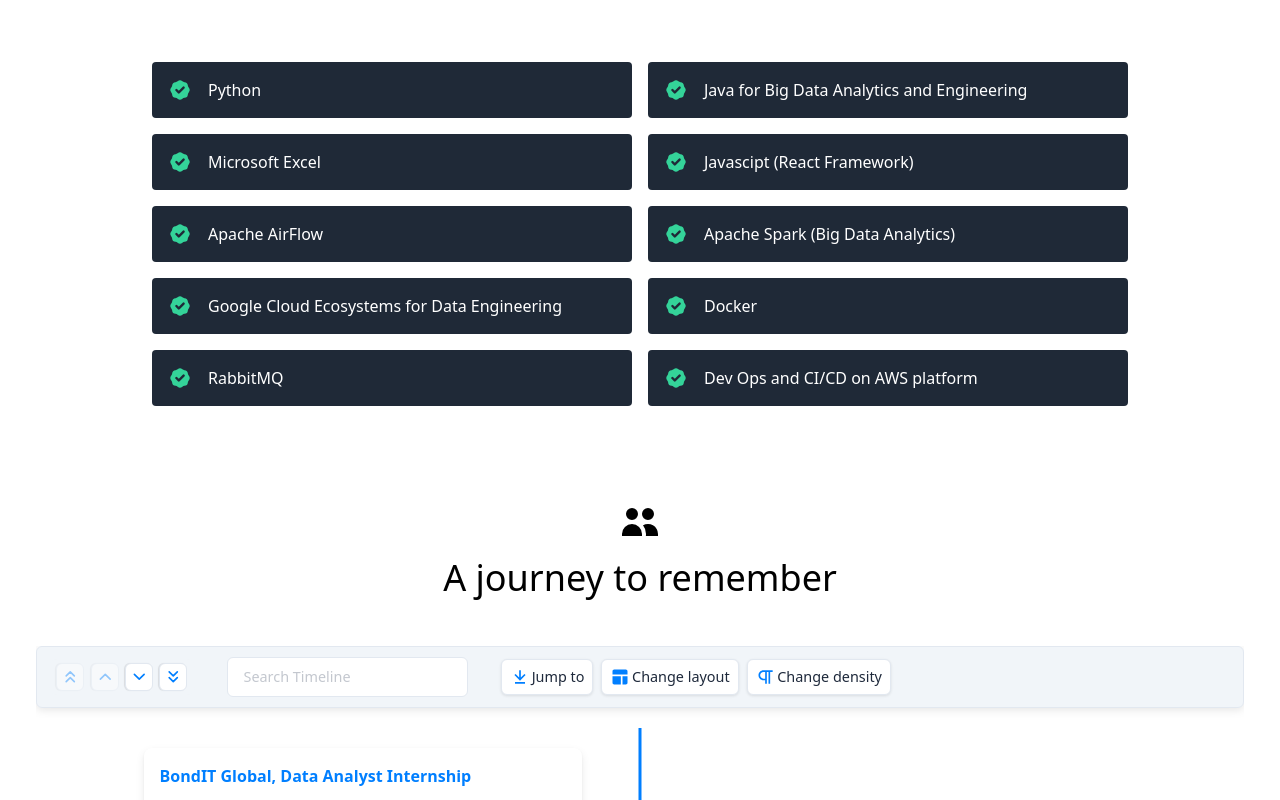
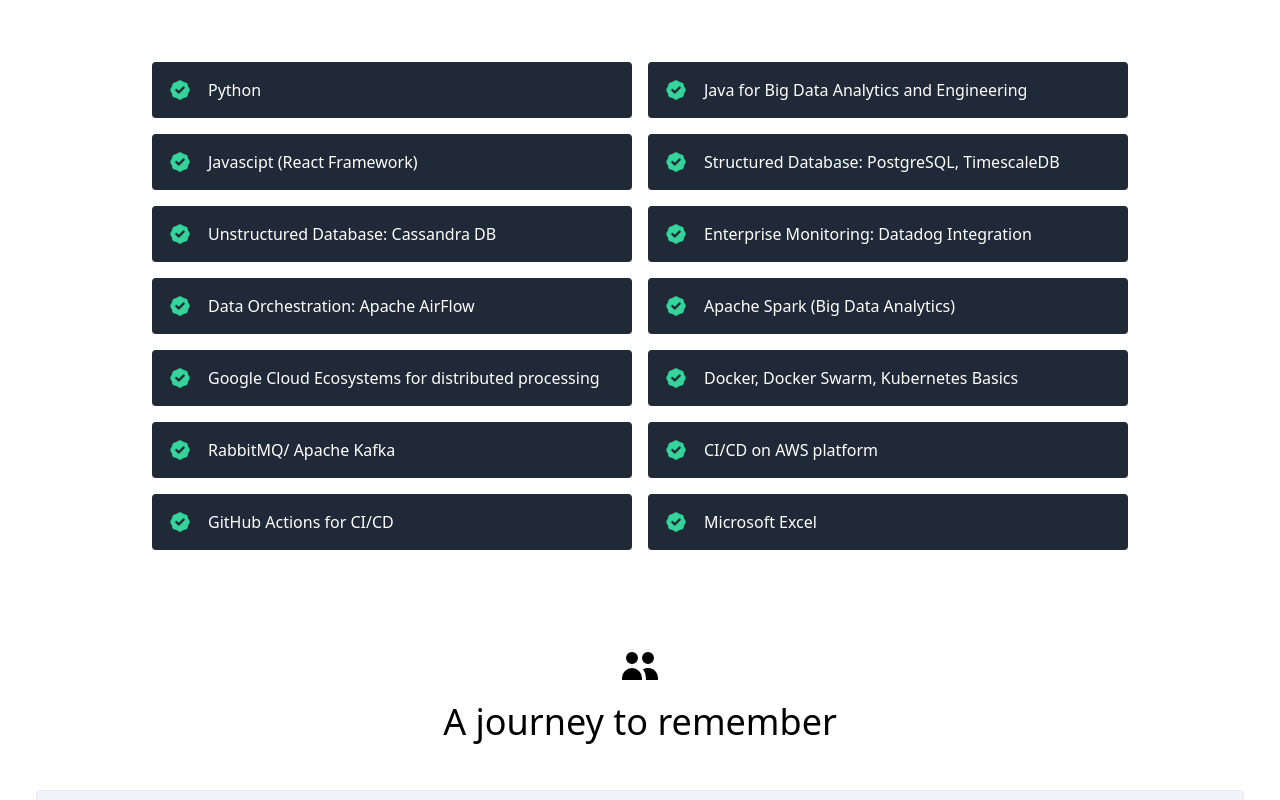
Before and after one commit to alanriya/alanriya.github.io, a React (Create React App) app: page / in a window 1280 px wide. Shown: the part 2420-3220 px from the top of the page. Built offline with nearby package versions, Linux system fonts and the light colour scheme.

Commit message:
updated deployments for latest change

```diff
--- a/src/components/About.js
+++ b/src/components/About.js
@@ -11,7 +11,7 @@
           Meet Alan
             <br className="hidden lg:inline-block" />
           </h1>
-          <h3>A skilled professional in quantitative development and big data analytics with a remarkable track record. Having achieved a triumphant win in an Israeli hackathon, Alan showcased unmatched expertise in implementing multi-classification machine learning algorithms. As a certified Google Professional Data Engineer, he has specialized in Python and Java, crafting cutting-edge solutions. Currently pursuing AWS DevOps Professional Engineer certification, Alan is well-equipped to revolutionize your big data analytics endeavors. With an adaptive and collaborative mindset, he is poised to unleash the full potential of your company's data, driving innovation and paving the way for unparalleled achievements.</h3>
+          <h3>A skilled professional in quantitative development and big data analytics with a remarkable track record. Having achieved a triumphant win in an Israeli hackathon, Alan showcased unmatched expertise in implementing multi-classification machine learning algorithms. As a certified Google Professional Data Engineer, AWS DevOps and AWS Solution Architect, he has specialized in Python and Java, crafting cutting-edge data infrastructure solutions. Alan is well-equipped to revolutionize your big data analytics endeavors. With an adaptive and collaborative mindset, he is poised to unleash the full potential of your company's data, driving innovation and paving the way for unparalleled achievements.</h3>
           <br/>
           <p className="mb-8 leading-relaxed">
 
--- a/src/data.js
+++ b/src/data.js
@@ -67,14 +67,14 @@
     cardSubtitle:
       "Exploring a career in Big Data Engineering focusing on data orchestration and devops",
     title: "May 2022 - March 2023",
-    cardDetailedText: "Built Big Data Engineering solutions for partnering clients in the healthcare industry. Learned a lot in the area of Data Orchestration using Apache Airflow, and earned my Professional Google Data Engineer Certification.",
+    cardDetailedText: "Built Big Data Engineering solutions for partnering clients in the healthcare industry. Learned a lot in the area of Data Orchestration using Apache Airflow, and received my Professional Google Data Engineer Certification.",
   },
   {
-    cardTitle: 'GIC Pte Ltd, Investment Insights Group - Quantitative Developer',
+    cardTitle: 'GIC Pte Ltd, Investment Insights Group - Core Strategist, Quantitative Developer',
     cardSubtitle:
       "Working in Multi-Asset Quantitative Strategy team within GIC",
     title: "March 2023 - Present",
-    cardDetailedText: "Deployed and maintained MAQS's quantitative research library and data orchestration platform in multi-node setup using docker swarm. Invest effort in learning Java focusing in big data processing and engineering. Getting certified in cloud technologies",
+    cardDetailedText: "Deployed and maintained MAQS's quantitative research library and data orchestration platform in multi-node setup using docker swarm and MWAA setup. Set up CICD workflow with Github actions. Earned AWS DevOps and AWS Solution Architect, implemented in-depth on data processing model like lambda architecture",
   },
 
 ];
@@ -82,12 +82,16 @@
 export const skills = [
   "Python",
   "Java for Big Data Analytics and Engineering",
+  "Javascipt (React Framework)",
+  "Structured Database: PostgreSQL, TimescaleDB",
+  "Unstructured Database: Cassandra DB",
+  "Enterprise Monitoring: Datadog Integration",
+  "Data Orchestration: Apache AirFlow",
+  "Apache Spark (Big Data Analytics)",
+  "Google Cloud Ecosystems for distributed processing",
+  "Docker, Docker Swarm, Kubernetes Basics",
+  "RabbitMQ/ Apache Kafka",
+  "CI/CD on AWS platform",
+  "GitHub Actions for CI/CD",
   "Microsoft Excel",
-  "Javascipt (React Framework)",
-  "Apache AirFlow",
-  "Apache Spark (Big Data Analytics)",
-  "Google Cloud Ecosystems for Data Engineering",
-  "Docker",
-  "RabbitMQ",
-  "Dev Ops and CI/CD on AWS platform"
 ];
```
